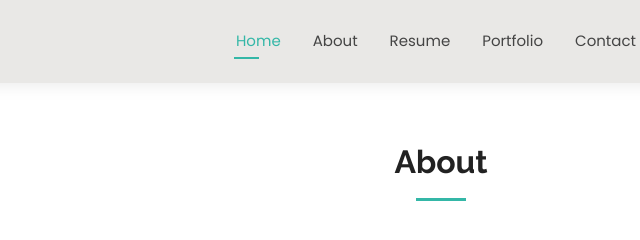
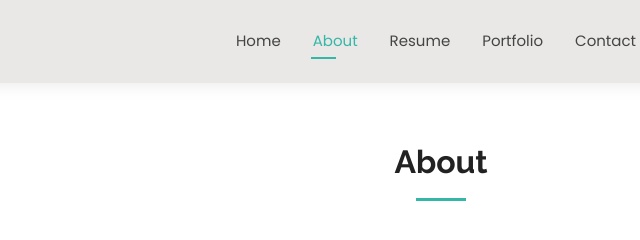
Before and after one commit to ruvu-xlv/personalWeb, a plain HTML site: page about.html in a window 1280 px wide. Shown: the top 240 px of the page, 199-839 px from the left. Drawn offline with Linux system fonts and the light colour scheme.

Commit message:
first commit 2

```diff
--- a/about.html
+++ b/about.html
@@ -49,8 +49,8 @@
 
       <nav id="navmenu" class="navmenu">
         <ul>
-          <li><a href="index.html" class="active">Home</a></li>
-          <li><a href="about.html">About</a></li>
+          <li><a href="index.html" >Home</a></li>
+          <li><a href="about.html" class="active">About</a></li>
           <li><a href="resume.html">Resume</a></li>
           <li><a href="portfolio.html">Portfolio</a></li>
           <li><a href="contact.html">Contact</a></li>
```
Also changed, not shown: portfolio.html (+1 -1 lines), resume.html (+2 -2 lines).
